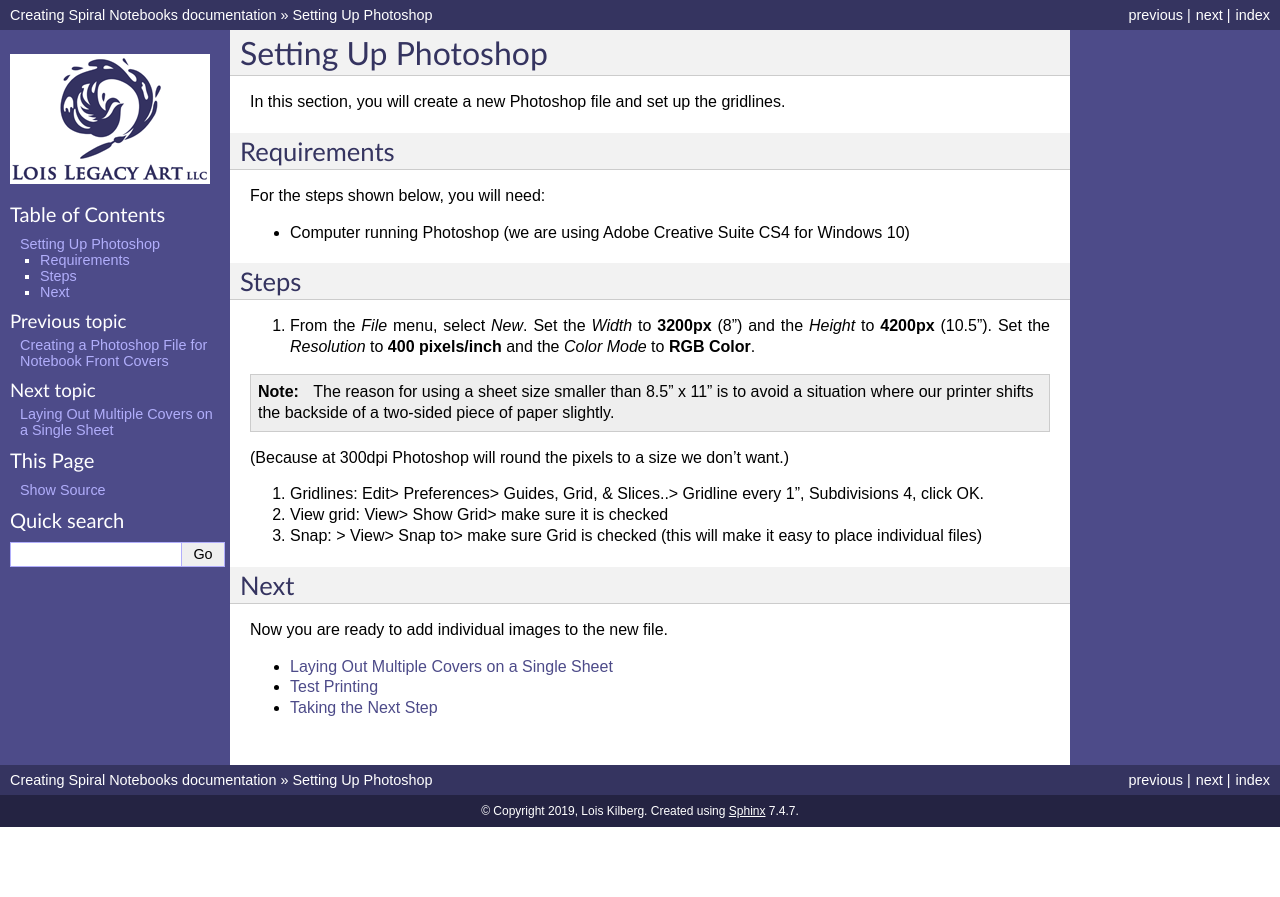
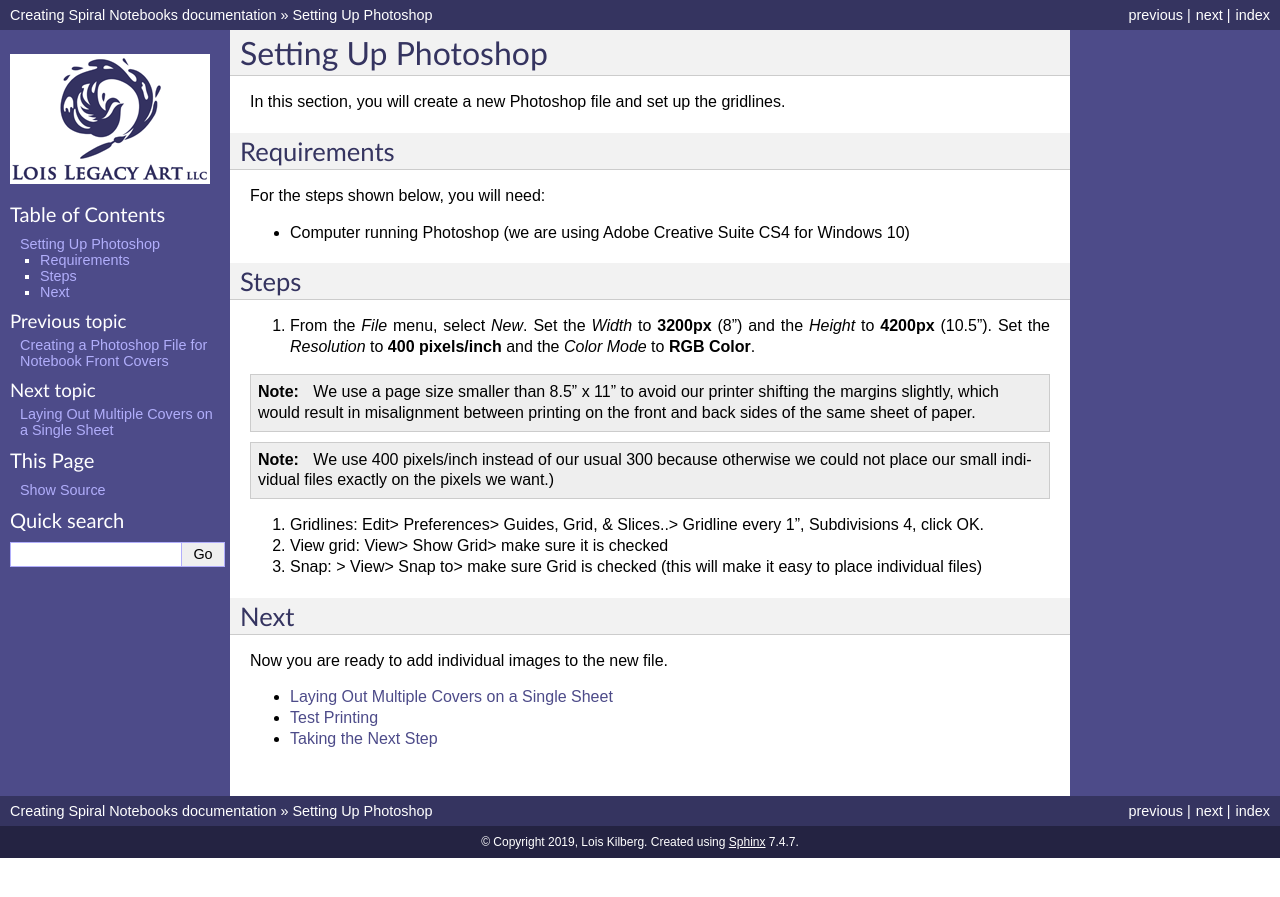
Before and after one commit to loiskilberg/FinalProject, a Sphinx documentation site: the page built from source/01_settingUpPhotoshop.rst, in a window 1280 px wide. Shown: the top 897 px of the page. Built offline with Sphinx 7.4.7, drawn with Linux system fonts in a browser that asks for light colours.

Commit message:
add another note

```diff
--- a/source/01_settingUpPhotoshop.rst
+++ b/source/01_settingUpPhotoshop.rst
@@ -18,9 +18,9 @@
 
 #. From the *File* menu, select *New*. Set the *Width* to **3200px** (8") and the *Height* to **4200px** (10.5"). Set the *Resolution* to **400 pixels/inch** and the *Color Mode* to **RGB Color**.
 
-.. note:: The reason for using a sheet size smaller than 8.5" x 11" is to avoid a situation where our printer shifts the backside of a two-sided piece of paper slightly.
+.. note:: We use a page size smaller than 8.5" x 11" to avoid our printer shifting the margins slightly, which would result in misalignment between printing on the front and back sides of the same sheet of paper.
 
-(Because at 300dpi Photoshop will round the pixels to a size we don't want.)
+.. note:: We use 400 pixels/inch instead of our usual 300 because otherwise we could not place our small individual files exactly on the pixels we want.)
 
 #. Gridlines: Edit> Preferences> Guides, Grid, & Slices..> Gridline every 1", Subdivisions 4, click OK.
 
```
